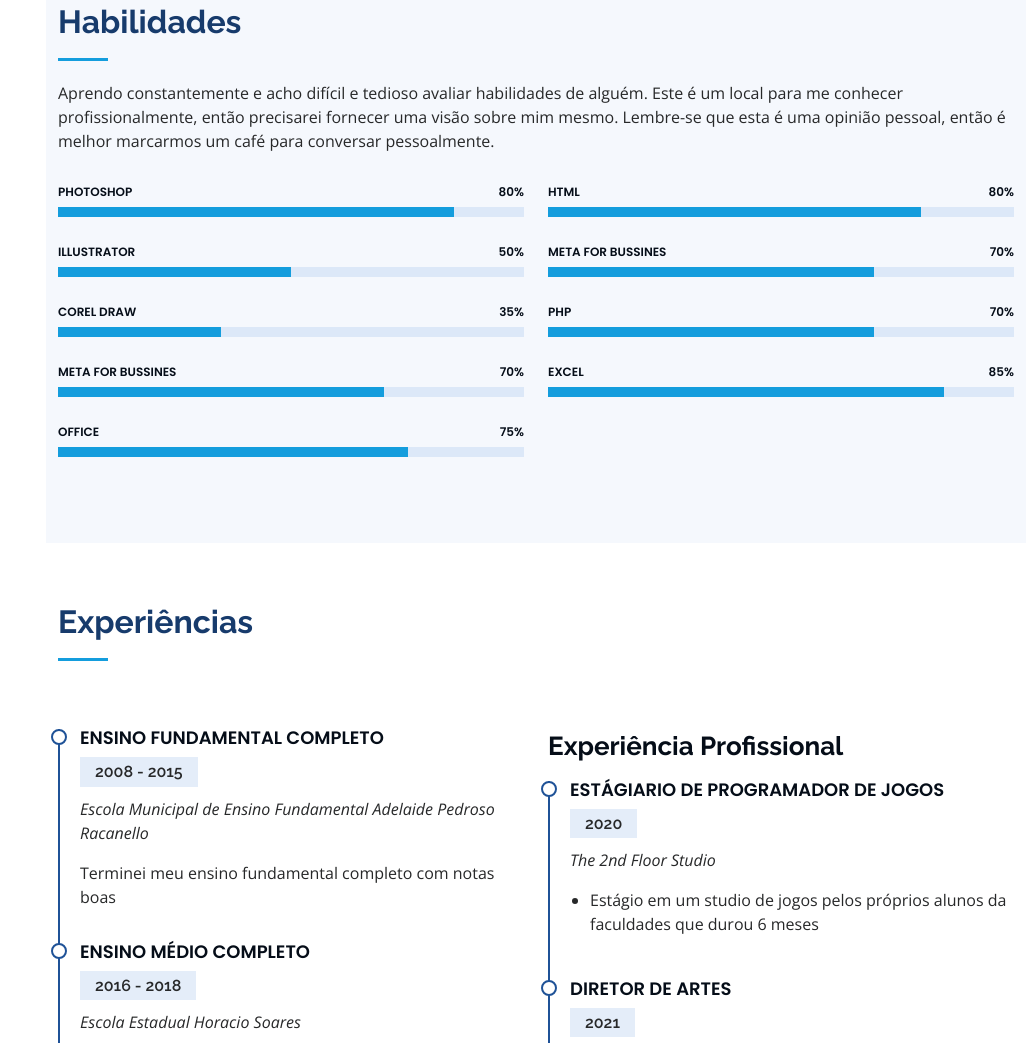
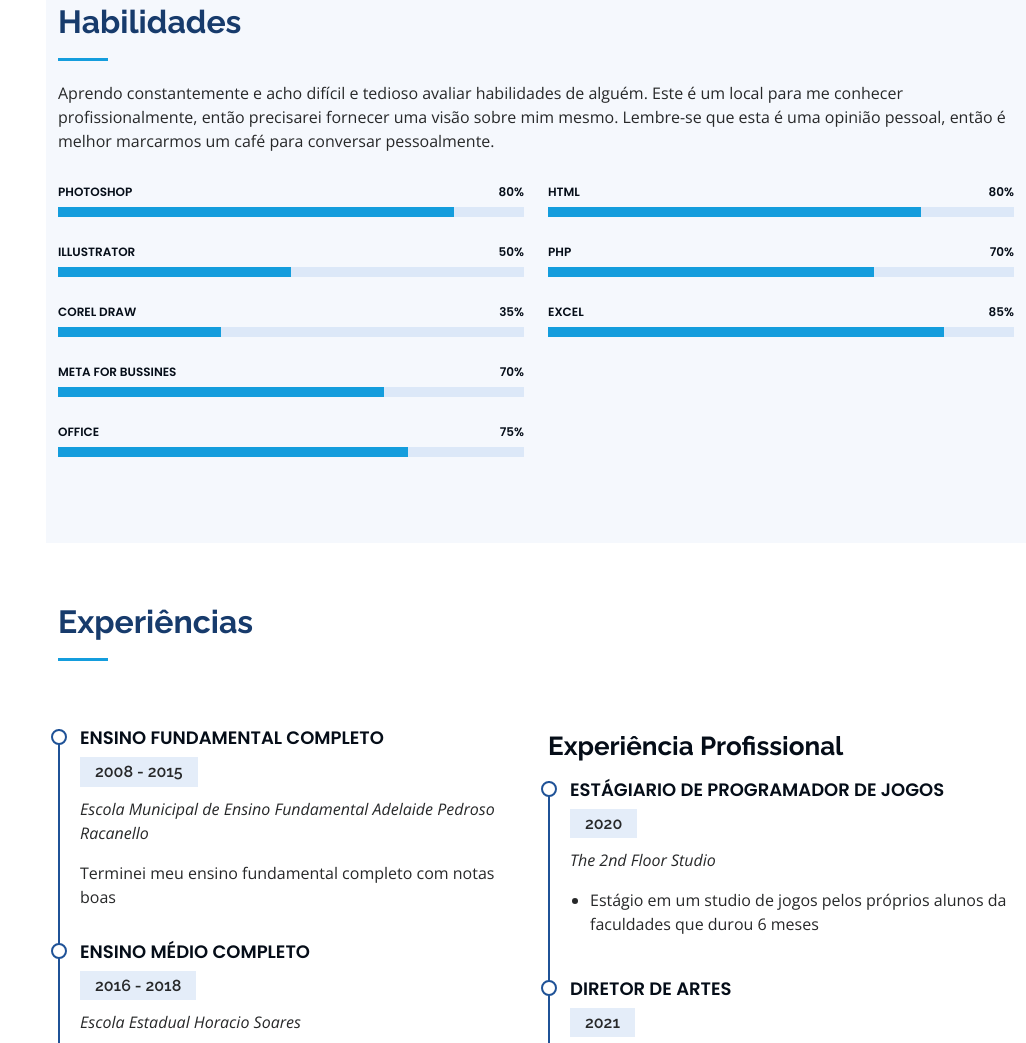
Before and after one commit to srartz/Portfolio, a plain HTML site: page index.html in a window 1280 px wide. Shown: the part 1585-2628 px from the top of the page, without its empty margins (254-1280 px from the left). Drawn offline with nearby package versions, Linux system fonts and the light colour scheme.

Commit message:
Meta duplo

```diff
--- a/index.html
+++ b/index.html
@@ -169,13 +169,6 @@
               <span class="skill">HTML <i class="val">80%</i></span>
               <div class="progress-bar-wrap">
                 <div class="progress-bar" role="progressbar" aria-valuenow="80" aria-valuemin="0" aria-valuemax="100"></div>
-              </div>
-            </div>
-
-            <div class="progress">
-              <span class="skill">META FOR BUSSINES <i class="val">70%</i></span>
-              <div class="progress-bar-wrap">
-                <div class="progress-bar" role="progressbar" aria-valuenow="70" aria-valuemin="0" aria-valuemax="100"></div>
               </div>
             </div>
 
```
